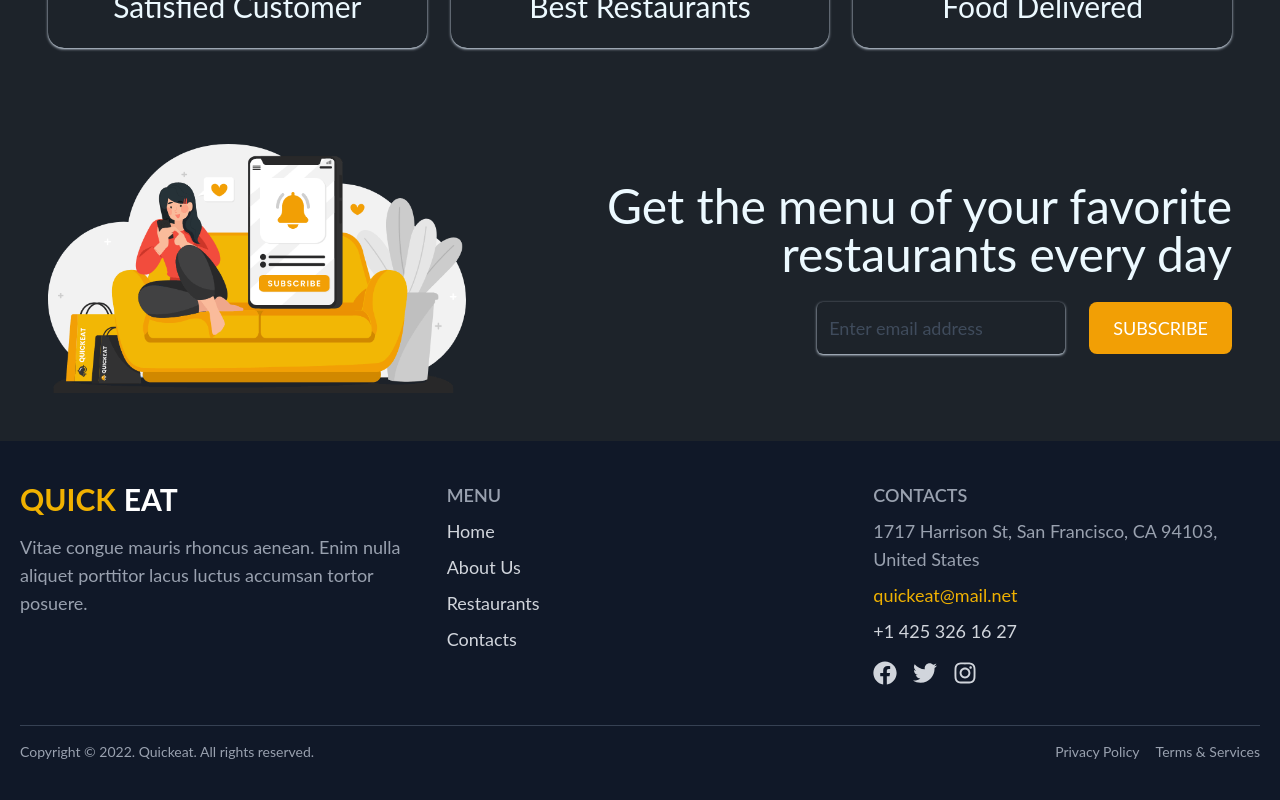
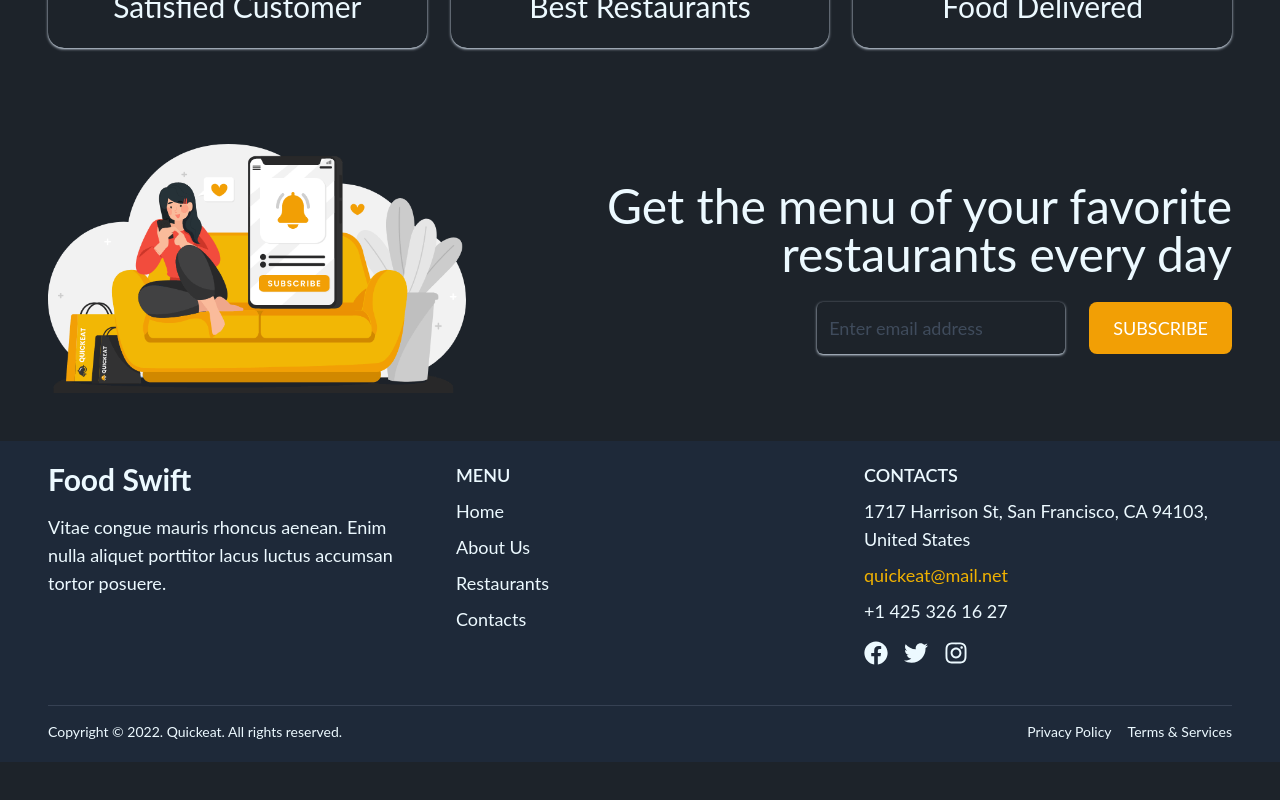
Before and after one commit to pxgacademy/Food-Swift-Quantum-Devs, a React (Vite) app: page / in a window 1280 px wide. Shown: the part 2241-3041 px from the top of the page. After the commit the page ends 3003 px from the top, so only its background shows below. Built offline with nearby package versions, Linux system fonts and the light colour scheme; no server answers.

Commit message:
Updated Footer section

```diff
--- a/src/shared-components/footer/Footer.jsx
+++ b/src/shared-components/footer/Footer.jsx
@@ -3,21 +3,21 @@ import { FaFacebook, FaTwitter, FaInstagram } from "react-icons/fa";
 
 const Footer = () => {
   return (
-    <footer className="bg-gray-900 w-full text-gray-300 py-10 px-5">
-      <div className="max-w-7xl mx-auto grid grid-cols-1 sm:grid-cols-2 md:grid-cols-3 gap-10 text-center md:text-left ">
+    <footer className="w-full max-w-[1600px] mx-auto py-5 px-5 md:px-8 lg:px-12 bg-gray-100 dark:bg-gray-800">
+      <div className="grid grid-cols-1 sm:grid-cols-2 md:grid-cols-3 gap-10 text-center md:text-left ">
         {/* Left Section */}
         <div>
-          <h2 className="text-3xl font-bold text-white flex justify-center md:justify-start items-center gap-2">
-            <span className="text-yellow-500">QUICK</span>EAT
+          <h2 className="text-3xl font-bold flex justify-center md:justify-start items-center gap-2">
+            Food Swift
           </h2>
-          <p className="mt-4 text-gray-400 text-lg">
+          <p className="mt-4 text-lg">
             Vitae congue mauris rhoncus aenean. Enim nulla aliquet porttitor
             lacus luctus accumsan tortor posuere.
           </p>
         </div>
         {/* Middle Section */}
         <div>
-          <h3 className="text-lg font-semibold text-gray-400">MENU</h3>
+          <h3 className="text-lg font-semibold">MENU</h3>
           <ul className="mt-2 space-y-2 text-lg">
             <li>
               <Link to="" className="hover:text-yellow-500">
@@ -43,8 +43,8 @@ const Footer = () => {
         </div>
         {/* Right Section */}
         <div className="sm:col-span-2 md:col-span-1">
-          <h3 className="text-lg font-semibold text-gray-400">CONTACTS</h3>
-          <p className="mt-2 text-gray-400 text-lg">
+          <h3 className="text-lg font-semibold">CONTACTS</h3>
+          <p className="mt-2 text-lg">
             1717 Harrison St, San Francisco, CA 94103, United States
           </p>
           <p className="mt-2 text-yellow-500 text-lg">quickeat@mail.net</p>
@@ -57,7 +57,7 @@ const Footer = () => {
         </div>
       </div>
       {/* Footer Bottom */}
-      <div className=" max-w-7xl mx-auto mt-10 border-t border-gray-700 pt-4 text-gray-400 text-center text-sm md:flex md:justify-between">
+      <div className="mx-auto mt-10 border-t border-gray-700 pt-4 text-center text-sm md:flex md:justify-between">
         <p>Copyright © 2022. Quickeat. All rights reserved.</p>
         <div className="flex justify-center md:justify-end space-x-4 mt-2 md:mt-0">
           <Link to="" className="hover:text-yellow-500">
```
